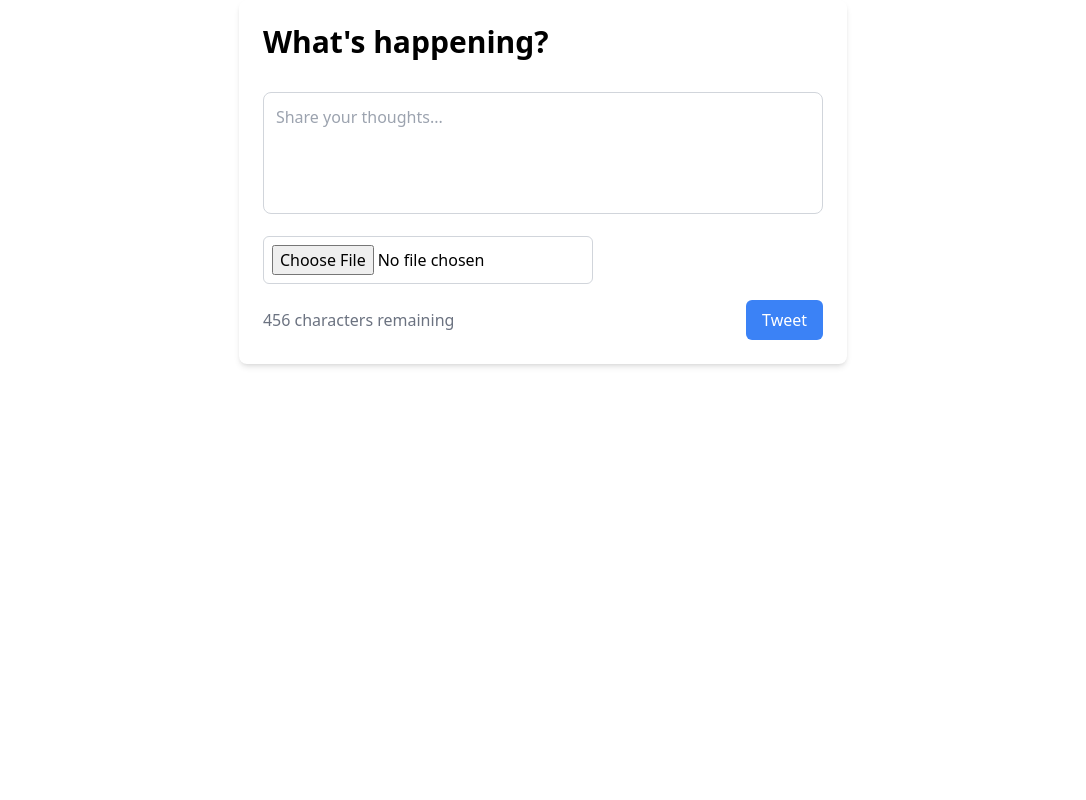
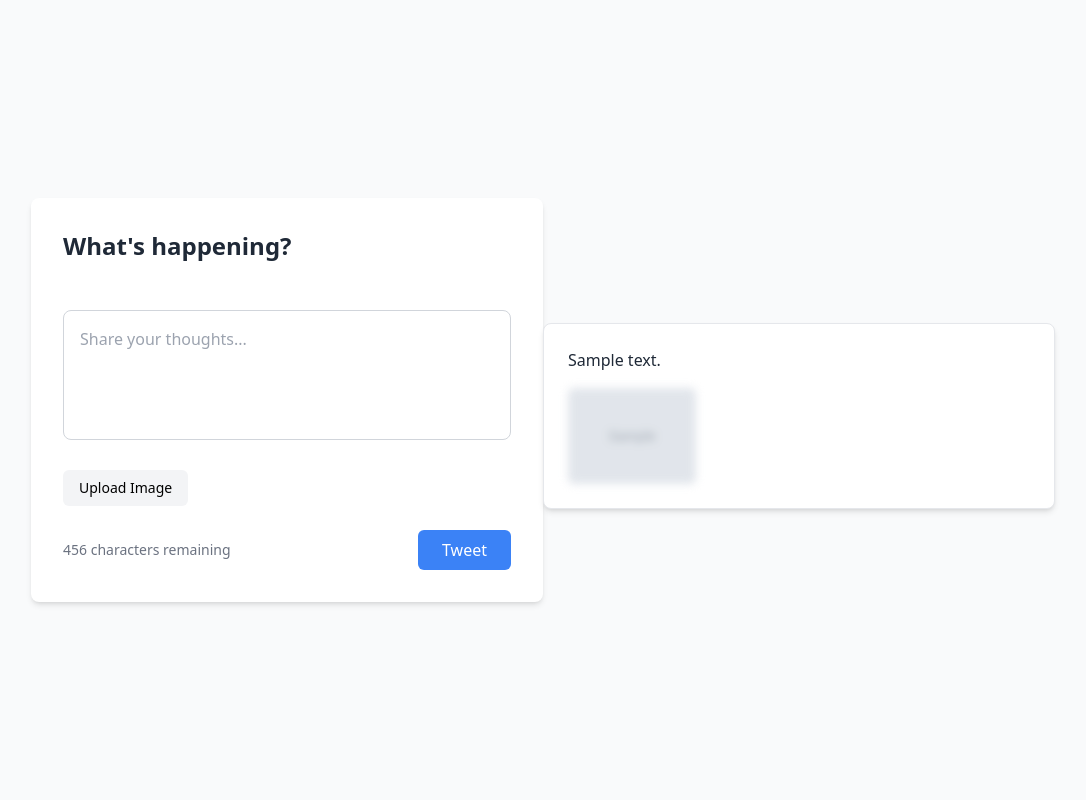
Before and after one commit to muttyqt15/pbp-6, a Django app: template api/thread/templates/index.html in a window 1280 px wide. Shown: the whole page, without its empty margins (97-1183 px from the left). Run offline with Django 5.2, Linux system fonts and the light colour scheme; the template is opened without the code that fills it: values that come from a table or form of the project are taken from there, others are empty; tables that the repository leaves empty hold one stand-in row (values such as "Sample post"); grey boxes marked "Sample" are stand-in pictures; some libraries are stand-ins or nearby versions.

Commit message:
thread view

```diff
--- a/api/thread/forms.py
+++ b/api/thread/forms.py
@@ -3,19 +3,17 @@ from .models import Thread, Comment
 
 
 class ThreadForm(forms.ModelForm):
-    title = forms.CharField(max_length=200, required=True, label="Title")
     content = forms.CharField(widget=forms.Textarea, required=True, label="Content")
     image = forms.ImageField(required=False, label="Image")
 
     class Meta:
         model = Thread
-        fields = ["title", "content", "image"]
+        fields = ["content", "image"]
 
 
 class CommentForm(forms.ModelForm):
-    title = forms.CharField(max_length=200, required=True, label="Title")
     content = forms.CharField(widget=forms.Textarea, required=True, label="Content")
 
     class Meta:
         model = Comment
-        fields = ["title", "content"]
+        fields = ["content"]
--- a/api/thread/models.py
+++ b/api/thread/models.py
@@ -11,15 +11,23 @@ class Thread(models.Model):
     updated_at = models.DateTimeField(auto_now=True)
 
     @property
-    def likes_count(self):
+    def comment_count(self):
+        return self.comments.count()
+
+    @property
+    def like_count(self):
         return self.likes.count()
 
     @property
     def max_length(self):
-        return self.content.max_length
+        return 456
+
+    @property
+    def get_comments(self):
+        return self.comments.all()
 
     def __str__(self):
-        return self.content if len(self.content) > 50 else f'{self.content[:50]}...'
+        return self.content if len(self.content) > 50 else f"{self.content[:50]}..."
 
 
 class Comment(models.Model):
@@ -33,7 +41,7 @@ class Comment(models.Model):
     updated_at = models.DateTimeField(auto_now=True)
 
     @property
-    def likes_count(self):
+    def like_count(self):
         return self.likes.count()
 
     @property
@@ -42,4 +50,4 @@ class Comment(models.Model):
 
     @property
     def max_length(self):
-        return self.content.max_length
+        return
--- /dev/null
+++ b/api/thread/templates/components/create.html
@@ -0,0 +1,46 @@
+<form method="POST" enctype="multipart/form-data" class="space-y-6">
+  {% csrf_token %}
+
+  <!-- Textarea for thread content -->
+  <textarea
+    id="content"
+    name="content"
+    rows="4"
+    placeholder="Share your thoughts..."
+    required
+    class="w-full border border-gray-300 rounded-lg p-4 focus:outline-none focus:ring-2 focus:ring-blue-500 resize-none transition"></textarea>
+
+  <!-- Image upload with preview -->
+  <div class="flex items-center space-x-4">
+    <label
+      for="image"
+      class="bg-gray-100 py-2 px-4 text-sm rounded-md cursor-pointer hover:bg-gray-200 transition">
+      Upload Image
+    </label>
+    <input
+      type="file"
+      id="image"
+      name="image"
+      accept="image/*"
+      class="hidden" />
+
+    <!-- Image preview -->
+    <img
+      id="image-preview"
+      src=""
+      alt="Image Preview"
+      class="hidden w-12 h-12 rounded-md object-cover border border-gray-200" />
+  </div>
+
+  <!-- Character counter and submit button -->
+  <div class="flex justify-between items-center">
+    <span id="char-count" class="text-gray-500 text-sm"
+      >456 characters remaining</span
+    >
+    <button
+      type="submit"
+      class="bg-blue-500 text-white py-2 px-6 rounded-md hover:bg-blue-600 transition">
+      Tweet
+    </button>
+  </div>
+</form>
--- /dev/null
+++ b/api/thread/templates/components/thread.html
@@ -0,0 +1,24 @@
+<div class="bg-white p-6 rounded-lg shadow-md border border-gray-200">
+  <p class="text-gray-800 mb-4">{{ thread.content }}</p>
+  {% if thread.image %}
+  <img
+    src="{{ thread.image.url }}"
+    alt="Thread Image"
+    class="max-h-[96px] rounded-md object-cover opacity-70 blur-sm hover:filter-none hover:opacity-100 transition-all duration-300 ease-in-out" />
+  {% endif %} {% if thread.author.id == user_id %}
+  <div class="flex justify-end mt-4 gap-4">
+    <p class="like-button">{{ thread.like_count }} Likes</p>
+    <p>{{ thread.comment_count }} Comments</p>
+    <button
+      class="text-blue-500 hover:text-blue-600 transition"
+      onclick="editThread({{ thread_id }}, '{{ content }}')">
+      Edit
+    </button>
+    <button
+      class="text-red-500 hover:text-red-600 transition"
+      onclick="deleteThread({{ thread_id }})">
+      Delete
+    </button>
+  </div>
+  {% endif %}
+</div>
--- a/api/thread/templates/index.html
+++ b/api/thread/templates/index.html
@@ -1,48 +1,26 @@
-{% extends 'base.html' %} {% load static %} {% block meta %}
-<title>Create a Thread</title>
-<link rel="stylesheet" href="{% static 'css/tailwind.css' %}" />
-{% endblock meta %} {% block content %}
-<div class="grid place-items-center w-full h-full max-w-2xl mx-auto">
-  <div class="bg-white p-6 rounded-lg shadow-md">
-    <h2 class="text-3xl font-bold mb-4">What's happening?</h2>
-    <form method="POST" enctype="multipart/form-data" class="space-y-4">
-      <!-- Updated -->
-      {% csrf_token %}
-      <textarea
-        id="content"
-        name="content"
-        rows="4"
-        placeholder="Share your thoughts..."
-        required
-        class="w-full border border-gray-300 rounded-lg p-3 focus:outline-none focus:ring-2 focus:ring-blue-500 resize-none"></textarea>
+{% extends 'base.html' %}
+{% load static %}
+{% block meta %}
+<title>Threads</title>
+{% endblock meta %}
 
-      <input
-        type="file"
-        id="image"
-        name="image"
-        accept="image/*"
-        class="border border-gray-300 rounded-md p-2" />
+{% block content %}
+<div class="flex w-full min-h-screen items-center justify-center bg-gray-50 py-8">
+    <!-- Thread Creation Form -->
+    <div class="bg-white p-8 rounded-lg shadow-md w-full max-w-lg">
+      <h2 class="text-2xl font-bold mb-6 text-gray-800">What's happening?</h2>
+      {% include 'components/create.html' %}
+    </div>
 
-      <!-- Image preview element -->
-      <img
-        id="image-preview"
-        src=""
-        alt="Image Preview"
-        class="hidden mt-4 max-w-full h-auto rounded-md" />
-
-      <div class="flex justify-between items-center">
-        <span id="char-count" class="text-gray-500"
-          >456 characters remaining</span
-        >
-        <button
-          type="submit"
-          class="bg-blue-500 text-white py-2 px-4 rounded-md hover:bg-blue-700">
-          Tweet
-        </button>
-      </div>
-    </form>
+    <!-- Display Threads -->
+    {% if threads %}
+    <div class="w-full max-w-lg mt-8 space-y-4">
+      {% for thread in threads %}
+        {% include 'components/thread.html' with thread=thread user_id=user.id %}
+      {% endfor %}
+    </div>
+    {% endif %}
   </div>
-</div>
 
 <script>
   const textarea = document.getElementById("content");
@@ -65,6 +43,17 @@
       reader.onload = function (e) {
         imagePreview.src = e.target.result; // Set the preview source
         imagePreview.classList.remove("hidden"); // Show the preview
+
+        // Limit the image preview size
+        imagePreview.style.maxWidth = "48px";
+        imagePreview.style.maxHeight = "48px";
+
+        // Reset the image preview size on error
+        imagePreview.onerror = function () {
+          imagePreview.style.maxWidth = "none";
+          imagePreview.style.maxHeight = "none";
+          imagePreview.src = "";
+        };
       };
       reader.readAsDataURL(file); // Read the file as a data URL
     } else {
--- a/api/urls.py
+++ b/api/urls.py
@@ -1,5 +1,6 @@
 from django.contrib import admin
 from django.urls import path, include, URLResolver
+from django.contrib.auth.decorators import login_required
 
 urlpatterns: list[URLResolver] = [
     path("", include("api.main.urls")),
--- a/cooking_uts/urls.py
+++ b/cooking_uts/urls.py
@@ -17,8 +17,12 @@ Including another URLconf
 
 from django.contrib import admin
 from django.urls import URLPattern, URLResolver, path, include
-
+from django.conf import settings
+from django.conf.urls.static import static
 urlpatterns = [
     path("admin/", admin.site.urls),
     path("", include(("api.urls"))),
 ]
+
+if settings.DEBUG:
+    urlpatterns += static(settings.MEDIA_URL, document_root=settings.MEDIA_ROOT)
--- a/templates/base.html
+++ b/templates/base.html
@@ -9,7 +9,7 @@
   </head>
 
   <body>
-    <main class="flex min-h-screen w-full">
+    <main class="min-h-screen w-full">
       {% block content %} {% endblock content %}
     </main>
   </body>
```
Also changed, not shown: api/thread/views.py (+8 -4 lines), media/thread/a9834284-04e6-463d-8ab6-ed42857c30fd.jpg (added).
